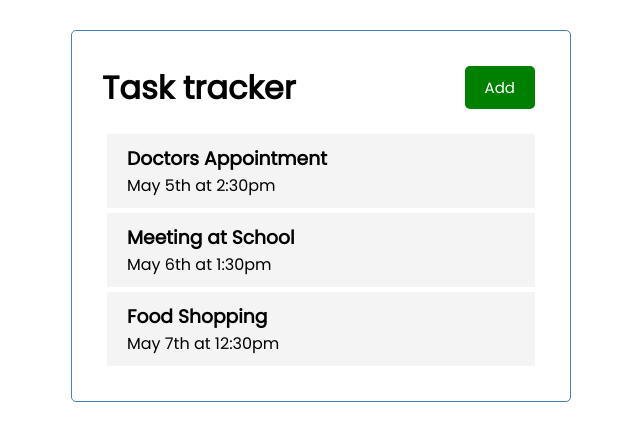
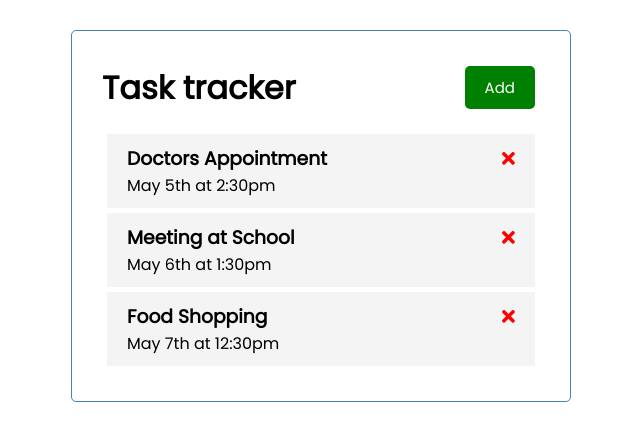
Before and after one commit to CarlosArellano24/learn-angular, an Angular app: page / in a window 1280 px wide. Shown: the top 440 px of the page, without its empty margins (319-959 px from the left). Built offline with nearby package versions, Linux system fonts and the light colour scheme.

Commit message:
CSS changes

```diff
--- a/package.json
+++ b/package.json
@@ -18,6 +18,11 @@
     "@angular/platform-browser": "~13.0.0",
     "@angular/platform-browser-dynamic": "~13.0.0",
     "@angular/router": "~13.0.0",
+    "@fortawesome/angular-fontawesome": "^0.10.1",
+    "@fortawesome/fontawesome-svg-core": "~1.2.36",
+    "@fortawesome/free-brands-svg-icons": "^5.15.4",
+    "@fortawesome/free-regular-svg-icons": "^5.15.4",
+    "@fortawesome/free-solid-svg-icons": "^5.15.4",
     "rxjs": "~7.4.0",
     "tslib": "^2.3.0",
     "zone.js": "~0.11.4"
--- a/src/app/app.module.ts
+++ b/src/app/app.module.ts
@@ -7,6 +7,7 @@
 import { ButtonComponent } from './components/button/button.component';
 import { TasksComponent } from './components/tasks/tasks.component';
 import { TaskItemComponent } from './components/task-item/task-item.component';
+import { FontAwesomeModule } from '@fortawesome/angular-fontawesome';
 
 @NgModule({
   declarations: [
@@ -18,7 +19,8 @@
   ],
   imports: [
     BrowserModule,
-    AppRoutingModule
+    AppRoutingModule,
+    FontAwesomeModule
   ],
   providers: [],
   bootstrap: [AppComponent]
--- a/src/app/components/task-item/task-item.component.html
+++ b/src/app/components/task-item/task-item.component.html
@@ -1,4 +1,7 @@
 <div class="task">
-    <h3>{{ task.text }}</h3>
+    <h3>
+      {{ task.text }}
+      <fa-icon [icon]="faTimes" [ngStyle]="{ color:'red' }"></fa-icon>
+    </h3>
     <p>{{ task.day }}</p>
 </div>
--- a/src/app/components/task-item/task-item.component.ts
+++ b/src/app/components/task-item/task-item.component.ts
@@ -1,5 +1,6 @@
 import { Component, OnInit, Input } from '@angular/core';
 import { Task } from '../../Task';
+import { faTimes } from '@fortawesome/free-solid-svg-icons';
 
 @Component({
   selector: 'app-task-item',
@@ -9,6 +10,7 @@
 export class TaskItemComponent implements OnInit {
 
   @Input() task: Task;
+  faTimes = faTimes;
 
   constructor() { }
 
```
Also changed, not shown: 1 other file (tests, documents, lock files or other folders).
